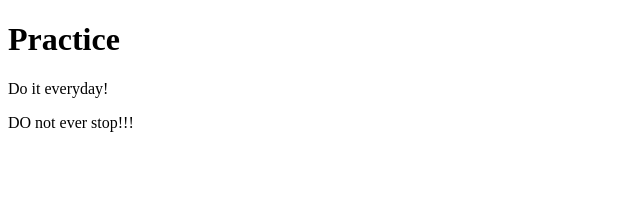
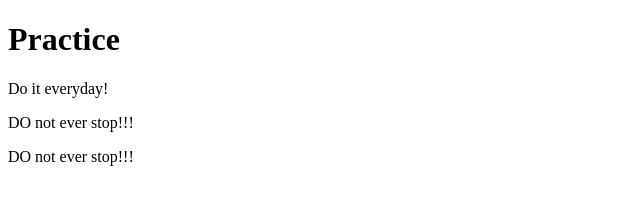
Before and after one commit to Zeexas/Git-Practice, a plain HTML site: page index.html in a window 1280 px wide. Shown: the whole page, without its empty margins (0-640 px from the left). Drawn offline with Linux system fonts and the light colour scheme.

```diff
--- a/index.html
+++ b/index.html
@@ -10,5 +10,6 @@
   <h1>Practice</h1>
   <p>Do it everyday!</p>
   <p>DO not ever stop!!!</p>
+  <p>DO not ever stop!!!</p>
 </body>
 </html>
```
